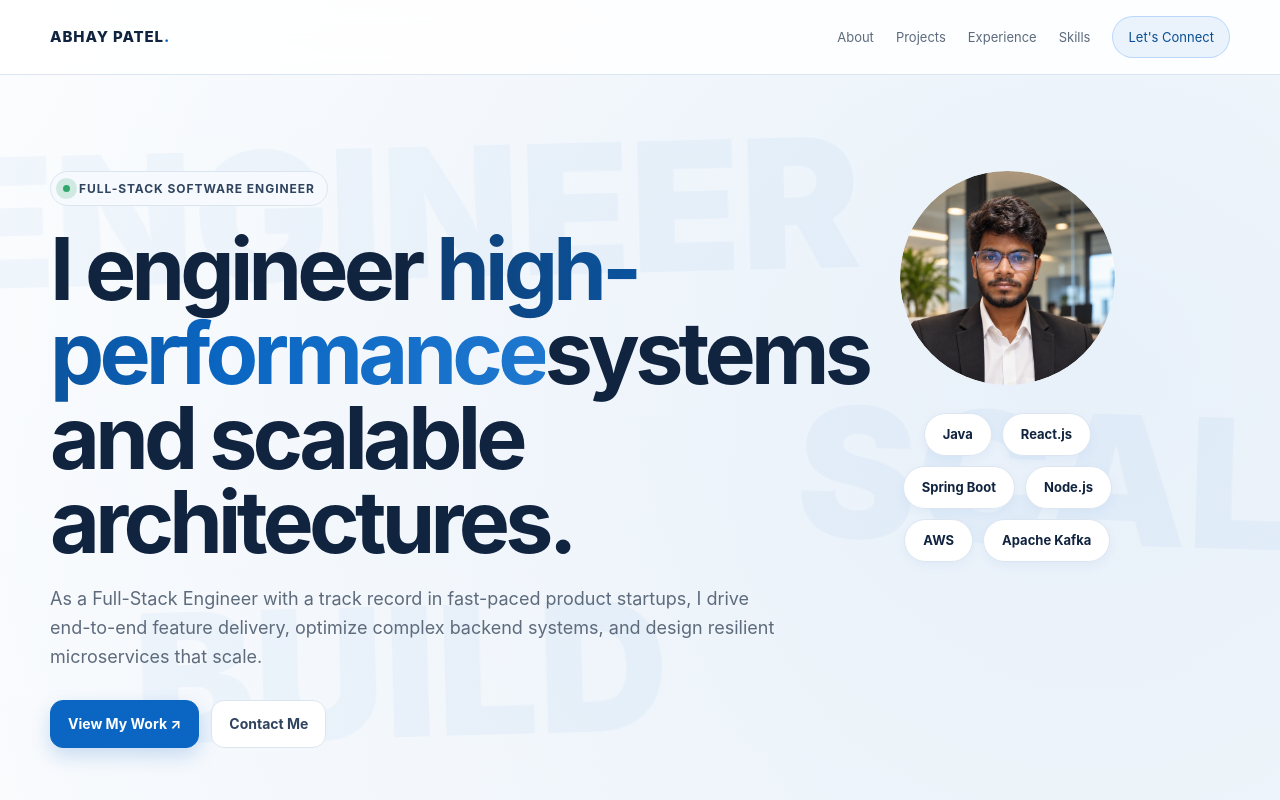
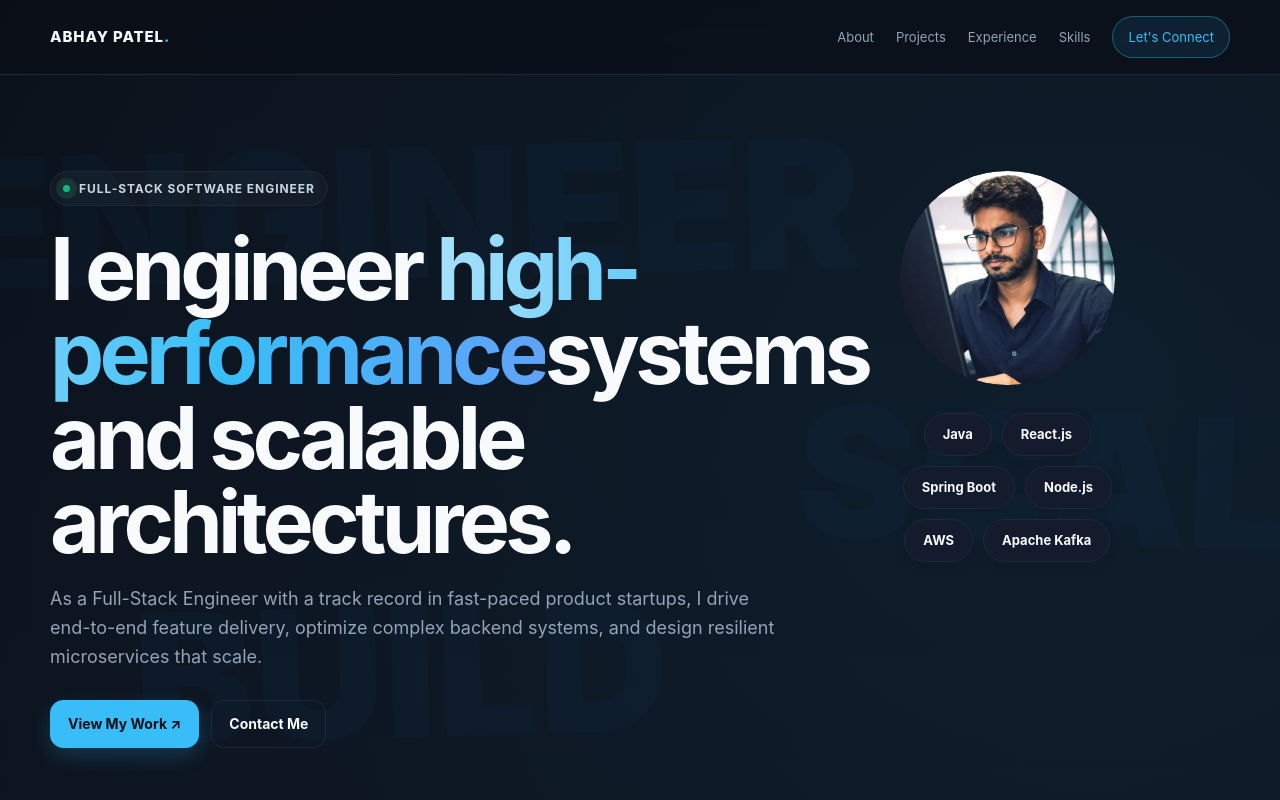
Before and after one commit to patelabhay12/AbhayPortfolio, a React (Vite) app: page / in a window 1280 px wide. Shown: the top 800 px of the page. Built offline with nearby package versions, Linux system fonts and the light colour scheme.

Commit message:
* update:exp description updated

```diff
--- a/src/App.jsx
+++ b/src/App.jsx
@@ -60,7 +60,7 @@ function App() {
             </div>
 
             <aside className="reveal" style={{ transitionDelay: '0.5s' }}>
-              <div className="avatar reveal" style={{ transitionDelay: '0.6s' }}><img src="./Profile.png" alt="Abhay Patel profile photo" /></div>
+              <div className="avatar reveal" style={{ transitionDelay: '0.6s' }}><img src="./profile.png" alt="Abhay Patel profile photo" /></div>
 
               <div className="pill-row">
                 <span className="pill reveal" style={{ transitionDelay: '1.0s' }}>Java</span>
@@ -218,10 +218,10 @@ function App() {
                   <div className="job-role">Full Stack Engineer</div>
                   <div className="job-company">LPU ONLINE</div>
                   <ul>
-                    <li>Spearhead the development of full-stack recruitment platforms, driving end-to-end delivery of automated workflows using React.js, Spring Boot, and Node.js.</li>
-                    <li>Architected workflow automation solutions utilizing Google Workspace APIs, eliminating manual operational overhead by 60%.</li>
-                    <li>Design and scale high-throughput RESTful APIs, optimizing complex database queries to significantly reduce latency and improve UX.</li>
-                    <li>Lead cross-functional collaboration across the SDLC, managing deployments, rigorous testing, and resolving critical production incidents.</li>
+                    <li>Spearheaded the 0→1 development of a full-stack Recruitment Management platform and an enterprise Claims portal, driving system architecture, database design, and production deployment.</li>
+                    <li>Engineered a real-time automated clash detection system to identify duplicate claims, ensuring data integrity alongside multi-level approval workflows and robust role-based access control (RBAC).</li>
+                    <li>Built workflow automations utilizing Google Workspace APIs (reducing manual effort by 60%), and integrated data-driven Analytics dashboards with scalable RESTful APIs and real-time webhooks.</li>
+                    <li>Optimized application performance across React.js, Spring Boot, and Node.js by tuning database queries and managing the complete SDLC for high-availability live production environments.</li>
                   </ul>
                 </div>
               </article>
--- a/src/index.css
+++ b/src/index.css
@@ -1,16 +1,16 @@
 :root {
-  --bg: #f5f8fc;
-  --bg-2: #ffffff;
-  --panel: #ffffff;
-  --panel-2: #eef5fc;
-  --line: #dbe5f0;
-  --text: #10233f;
-  --muted: #5d6b7c;
-  --soft: #30445f;
-  --accent: #0a66c2;
-  --accent-2: #2f86d9;
-  --success: #31a86b;
-  --shadow: 0 16px 42px rgba(24, 57, 90, .08);
+  --bg: #0a0f18;
+  --bg-2: #111827;
+  --panel: #131b2c;
+  --panel-2: #1e293b;
+  --line: #1e293b;
+  --text: #f8fafc;
+  --muted: #94a3b8;
+  --soft: #cbd5e1;
+  --accent: #38bdf8;
+  --accent-2: #0284c7;
+  --success: #10b981;
+  --shadow: 0 16px 42px rgba(0, 0, 0, 0.4);
   --radius: 22px;
   --max: 1180px;
 }
@@ -93,9 +93,9 @@ body {
   font-family: Inter, ui-sans-serif, system-ui, -apple-system, BlinkMacSystemFont, "Segoe UI", sans-serif;
   color: var(--text);
   background:
-    radial-gradient(circle at 85% 7%, rgba(10, 102, 194, .09), transparent 28%),
-    radial-gradient(circle at 10% 38%, rgba(47, 134, 217, .07), transparent 30%),
-    linear-gradient(180deg, #ffffff 0%, #f5f8fc 48%, #ffffff 100%);
+    radial-gradient(circle at 85% 7%, rgba(56, 189, 248, .08), transparent 28%),
+    radial-gradient(circle at 10% 38%, rgba(2, 132, 199, .06), transparent 30%),
+    linear-gradient(180deg, #0a0f18 0%, #111827 48%, #0a0f18 100%);
   line-height: 1.6;
 }
 
@@ -173,7 +173,7 @@ img {
   top: 0;
   z-index: 20;
   backdrop-filter: blur(14px);
-  background: rgba(255, 255, 255, .86);
+  background: rgba(10, 15, 24, .7);
   border-bottom: 1px solid var(--line);
 }
 
@@ -213,10 +213,10 @@ nav {
 
 .nav-cta {
   padding: 10px 15px;
-  border: 1px solid rgba(110, 168, 255, .38);
+  border: 1px solid rgba(56, 189, 248, .38);
   border-radius: 999px;
-  background: #eaf3fc;
-  color: #0a4e91 !important;
+  background: rgba(56, 189, 248, 0.1);
+  color: var(--accent) !important;
 }
 
 .hero {
@@ -240,7 +240,7 @@ nav {
   border: 1px solid var(--line);
   border-radius: 999px;
   color: var(--soft);
-  background: #f6f9fd;
+  background: rgba(255, 255, 255, 0.03);
   font-size: 12px;
   font-weight: 700;
   letter-spacing: .08em;
@@ -266,7 +266,7 @@ h1 {
 }
 
 .gradient {
-  background: linear-gradient(90deg, #10233f 12%, #0a66c2 58%, #2f86d9 100%);
+  background: linear-gradient(90deg, #f8fafc 12%, #38bdf8 58%, #818cf8 100%);
   background-size: 200% auto;
   -webkit-background-clip: text;
   background-clip: text;
@@ -301,29 +301,30 @@ h1 {
 }
 
 .btn-primary {
-  background: #0a66c2;
-  color: #ffffff;
-  border-color: #0a66c2;
-  box-shadow: 0 8px 20px rgba(10, 102, 194, 0.2);
+  background: var(--accent);
+  color: #0a0f18;
+  border-color: var(--accent);
+  box-shadow: 0 8px 20px rgba(56, 189, 248, 0.2);
 }
 
 .btn-primary:hover {
   transform: translateY(-2px);
-  box-shadow: 0 12px 25px rgba(10, 102, 194, 0.35);
+  box-shadow: 0 12px 25px rgba(56, 189, 248, 0.35);
 }
 
 .btn-primary:active {
   transform: translateY(0);
-  box-shadow: 0 4px 10px rgba(10, 102, 194, 0.2);
+  box-shadow: 0 4px 10px rgba(56, 189, 248, 0.2);
 }
 
 .btn-ghost {
-  background: #ffffff;
-  color: var(--soft)
+  background: transparent;
+  color: var(--text);
+  border-color: var(--line);
 }
 
 .btn-ghost:hover {
-  background: #eef5fc;
+  background: var(--panel);
   transform: translateY(-2px);
 }
 
@@ -335,7 +336,7 @@ h1 {
   border: 1px solid var(--line);
   border-radius: var(--radius);
   background:
-    #ffffff;
+    var(--panel);
   box-shadow: var(--shadow);
   padding: 0;
   position: relative;
@@ -396,22 +397,22 @@ h1 {
 
 .pill {
   border: 1px solid var(--line);
-  background: #ffffff;
+  background: var(--panel);
   color: var(--text);
   padding: 10px 18px;
   border-radius: 999px;
   font-size: 13px;
   font-weight: 700;
   transition: all 0.3s cubic-bezier(0.175, 0.885, 0.32, 1.275);
-  box-shadow: 0 4px 12px rgba(10, 102, 194, 0.05);
+  box-shadow: 0 4px 12px rgba(0, 0, 0, 0.1);
 }
 
 .pill:hover {
-  background: #0a66c2;
-  color: #ffffff;
-  border-color: #0a66c2;
+  background: var(--accent);
+  color: #0a0f18;
+  border-color: var(--accent);
   transform: translateY(-4px) scale(1.05);
-  box-shadow: 0 10px 24px rgba(10, 102, 194, 0.2);
+  box-shadow: 0 10px 24px rgba(56, 189, 248, 0.2);
 }
 
 section {
@@ -508,10 +509,10 @@ h2 {
 .tag {
   padding: 9px 11px;
   border-radius: 11px;
-  background: #eef6fd;
-  border: 1px solid #cfe2f5;
+  background: rgba(56, 189, 248, 0.1);
+  border: 1px solid rgba(56, 189, 248, 0.2);
   font-size: 12px;
-  color: #184c79;
+  color: var(--accent);
   font-weight: 700;
 }
 
@@ -522,7 +523,7 @@ h2 {
 }
 
 .case {
-  background: linear-gradient(180deg, #ffffff, #f7faff);
+  background: linear-gradient(180deg, var(--panel), rgba(19, 27, 44, 0.6));
   border: 1px solid var(--line);
   border-radius: var(--radius);
   padding: 26px;
@@ -680,7 +681,7 @@ h2 {
   padding: 30px;
   border: 1px solid var(--line);
   border-radius: var(--radius);
-  background: linear-gradient(145deg, #eef6fd, #ffffff);
+  background: linear-gradient(145deg, var(--panel), rgba(19, 27, 44, 0.5));
   box-shadow: var(--shadow)
 }
 
```
Also changed, not shown: public/Profile.png.
